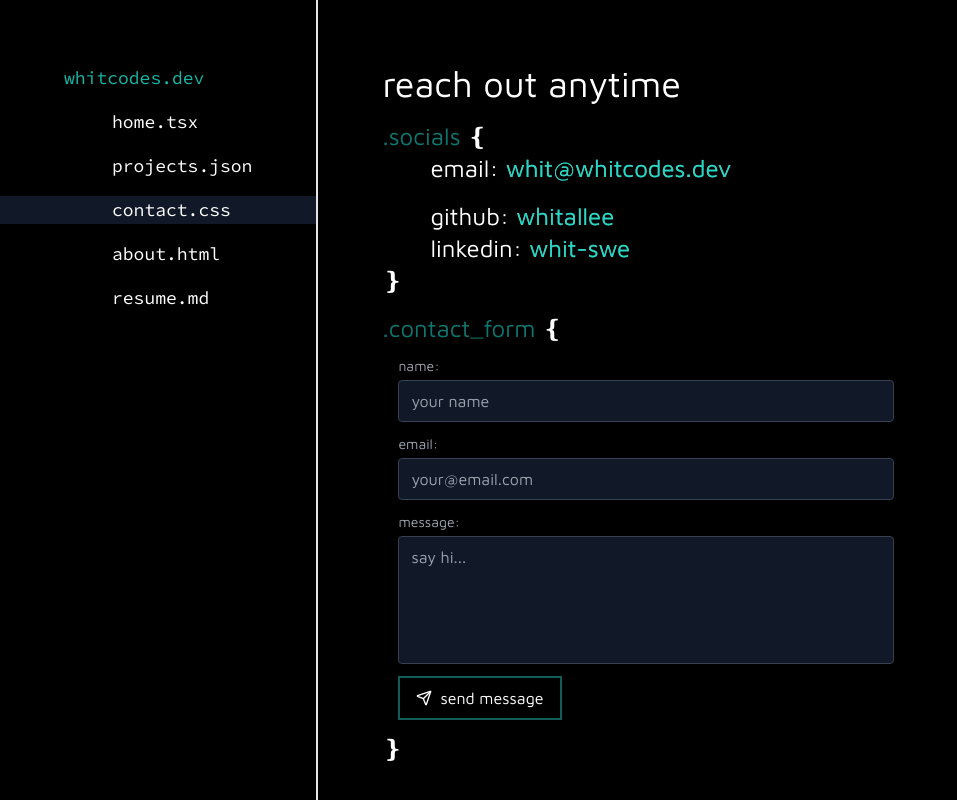
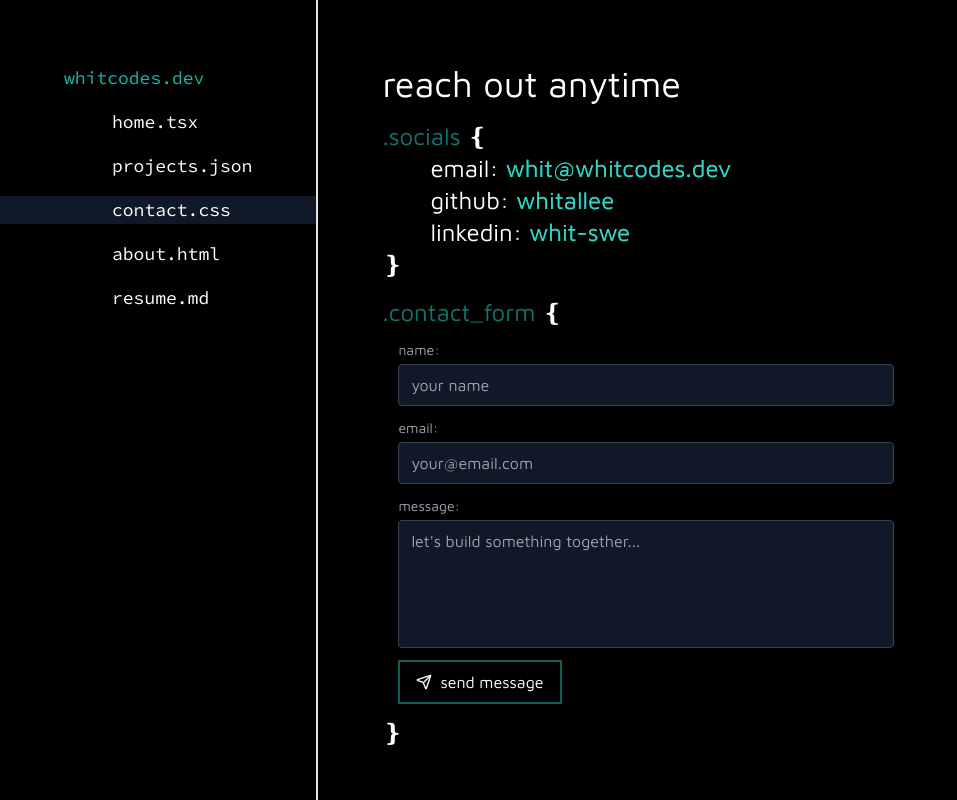
Before and after one commit to whitallee/portfolio, a Next.js app: page /contact in a window 1280 px wide. Shown: the whole page, without its empty margins (0-957 px from the left). Built offline with nearby package versions, Linux system fonts and the light colour scheme.

Commit message:
aesthetics: spacing and placeholder text on contact page

```diff
--- a/app/contact/page.tsx
+++ b/app/contact/page.tsx
@@ -39,9 +39,9 @@ export default function Contact() {
             <h2 className="text-2xl sm:text-4xl">reach out anytime</h2>
             <div className="text-xl sm:text-2xl flex flex-col">
                 <span className="text-teal-700">.socials <span className="text-white">&#10100;</span></span>
-                <span className="indent-12 pb-4">email: <Link href="mailto:whit@whitcodes.dev" className="text-teal-400 text-glow">whit@whitcodes.dev</Link></span>
-                <span className="indent-12">github: <Link href="https://github.com/whitallee" className="text-teal-400 text-glow">whitallee</Link></span>
-                <span className="indent-12">linkedin: <Link href="https://www.linkedin.com/in/whit-swe/" className="text-teal-400 text-glow">whit-swe</Link></span>
+                <span className="indent-12">email: <Link href="mailto:whit@whitcodes.dev" target="_blank" className="text-teal-400 text-glow">whit@whitcodes.dev</Link></span>
+                <span className="indent-12">github: <Link href="https://github.com/whitallee" target="_blank" className="text-teal-400 text-glow">whitallee</Link></span>
+                <span className="indent-12">linkedin: <Link href="https://www.linkedin.com/in/whit-swe/" target="_blank" className="text-teal-400 text-glow">whit-swe</Link></span>
                 <span className="text-white">&#10101;</span>
             </div>
 
@@ -76,7 +76,7 @@ export default function Contact() {
                         value={message}
                         onChange={e => setMessage(e.target.value)}
                         className={inputClass + " resize-none h-32"}
-                        placeholder="say hi..."
+                        placeholder="let's build something together..."
                     />
                 </div>
                 <div className="pl-4">
```
